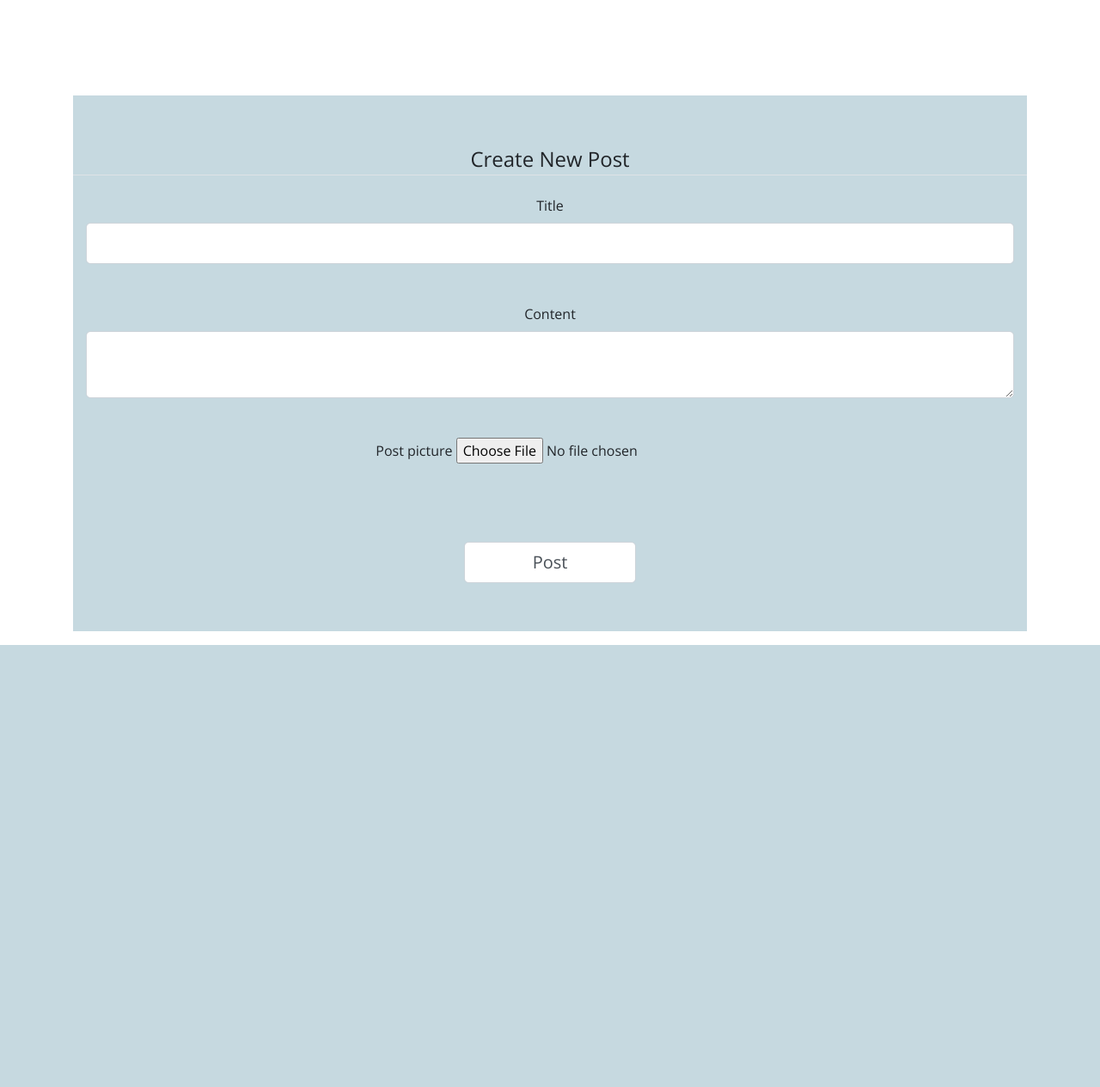
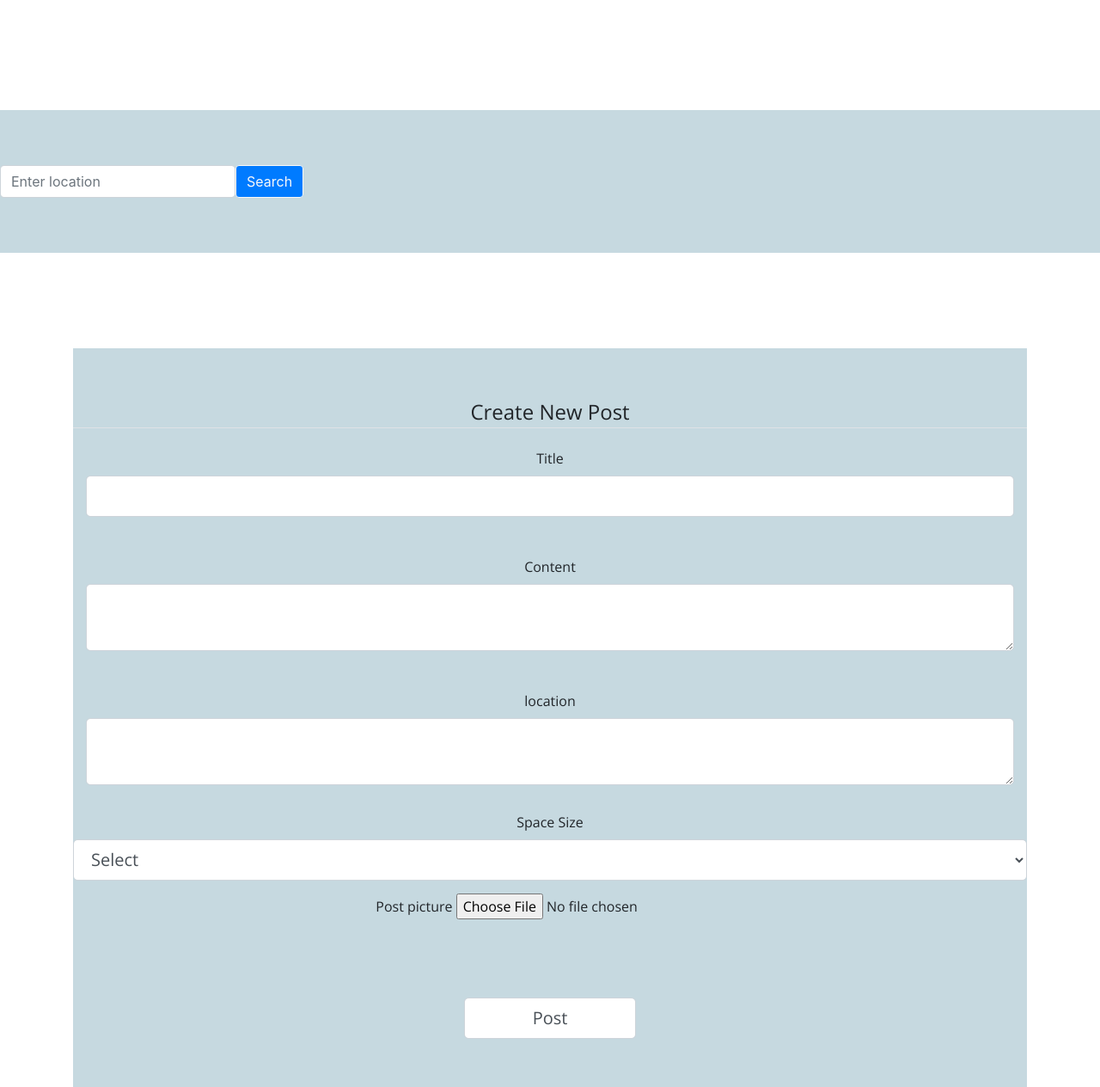
Before and after one commit to Jasmanji/Group5_Space4Less, a Flask app: page /post in a window 1280 px wide. Shown: the part 50-1314 px from the top of the page at 86% size. Before the commit the page ends 800 px from the top, so only its background shows below. Run offline with Flask 2, Linux system fonts and the light colour scheme; a user stored in the database is signed in; some libraries are stand-ins or nearby versions.

Commit message:
search form added
its looking rough atm but it works for now!

```diff
--- a/app/main/forms.py
+++ b/app/main/forms.py
@@ -119,8 +119,11 @@ class PostForm(FlaskForm):
                         validators=[DataRequired()])
     content = TextAreaField('Content',
                             validators=[DataRequired()])
-    # location = TextAreaField('location', validators=[DataRequired()])
-    # space_size = StringField('space_size', validators=[DataRequired()])
+    location = TextAreaField('location', validators=[DataRequired()])
+    space_size = SelectField('Space Size', default=('0', 'Select'), choices=[('0', 'Select'), ('Extra Small', 'XS'),
+                                                                       ('Small', 'S'), ('Medium', 'M'),
+                                                                       ('Medium Large', 'ML'), ('Large', 'L'),
+                                                                       ('Extra Large', 'XL')])
     picture_for_posts = FileField('Post picture',
                                   validators=[FileAllowed(['jpg', 'png'])]
                                   )
--- a/app/main/routes.py
+++ b/app/main/routes.py
@@ -4,6 +4,7 @@ from flask import render_template, url_for, redirect, flash, Blueprint, request,
 import os
 import secrets
 from app import db
+from PIL import Image
 # we also need to import the forms
 from app.main.forms import LoginForm, RegistrationForm, UpdateAccountForm, PostForm
 from app.models import User, Post
@@ -36,6 +37,27 @@ bp_main = Blueprint('main', __name__)
 def home_page():
     posts = Post.query.all()
     return render_template('home.html', title='Home Page', posts=posts)
+
+
+# bp_main.route("/search", methods=['POST'])
+# def search():
+#    query = request.args('search')
+#   return render_template('search.html', title='Search', search=search)
+
+@bp_main.route('/search', methods=['POST', 'GET'])
+def search():
+    if request.method == 'POST':
+        term = request.form['search_term']
+        if term == "":
+            flash("Enter a location/size to search for")
+            return redirect('/')
+        results = Post.query.filter(Post.location.contains(term)).all()
+        if not results:
+            flash("No post found matching this data.")
+            return redirect('/')
+        return render_template('search.html', results=results)
+    else:
+        return redirect(url_for('main.home_page'))
 
 
 @bp_main.route("/signup", methods=['GET', 'POST'])
@@ -113,7 +135,10 @@ def saving_pictures_post(post_picture):
     post_image = hide_name + f_extension
     config = current_app.config
     post_path = os.path.join(config['POST_UPLOAD'], post_image)
-    post_picture.save(post_path)
+    output_size = (100, 100)
+    final = Image.open(post_picture)
+    final.thumbnail(output_size)
+    final.save(post_path)
     return post_image
 
 
@@ -124,11 +149,12 @@ def post():
     if form_post.validate_on_submit():
         if form_post.picture_for_posts.data:
             file = request.files['picture_for_posts']
-            print('1')
+
             pic = saving_pictures_post(file)
             form_post.picture_for_posts = pic
             post = Post(title=form_post.title.data, content=form_post.content.data,
-                        image=form_post.picture_for_posts,
+                        image=form_post.picture_for_posts, location=form_post.location.data,
+                        space_size=form_post.space_size.data,
                         author=current_user)
             db.session.add(post)
             db.session.commit()
@@ -137,8 +163,7 @@ def post():
     image = url_for('static', filename='post_pictures/' + str(form_post.picture_for_posts))
     return render_template('post.html', title='Post', content='content', image=image, form=form_post)
 
-# image = image
-# image=form_post.picture,
+
 @bp_main.route('/book')
 @login_required
 def book():
--- a/app/models.py
+++ b/app/models.py
@@ -5,7 +5,7 @@ from werkzeug.security import generate_password_hash, check_password_hash
 from datetime import datetime
 from app import db, login
 from flask_login import UserMixin
-
+# import flask_whooshalchemy as wa
 
 # function to get user by id
 @login.user_loader
@@ -51,8 +51,8 @@ class Post(db.Model):
     title = db.Column(db.String(30), nullable=False)
     date_posted = db.Column(db.DateTime, nullable=False, default=datetime.utcnow)
     image = db.Column(db.String(30), nullable=False, default='default.png')
-    # location = db.Column(db.String(50), nullable=False)
-    # space_size = db.Column(?) nullable=True
+    location = db.Column(db.String(50), nullable=False)
+    space_size = db.Column(db.String(15), nullable=True)
     content = db.Column(db.String(30), nullable=False)
     user_id = db.Column(db.Integer, ForeignKey('user.user_id'), nullable=False)
 
--- a/app/static/design.css
+++ b/app/static/design.css
@@ -42,7 +42,6 @@ form {
     padding-top: 5%;
     padding-bottom: 5%
 }
-
 
 /* Navbar CSS */
 * {
--- a/app/templates/home.html
+++ b/app/templates/home.html
@@ -6,8 +6,8 @@
         <p> Posted by <a href="#">{{ post.author.username }}</a> </p>
         <small> Date posted: {{ post.date_posted.strftime('%Y-%m-%d') }}</small>
         <p >{{ post.content }}</p>
-        <img alt= 'hello' src="{{ url_for('static', filename='post_pictures/' + post.image) }}
-">
+        <img alt= 'hello' src="{{ url_for('static', filename='post_pictures/' + post.image, width=50, height =50) }}">
+
 
 
     {% endfor %}
--- a/app/templates/layout.html
+++ b/app/templates/layout.html
@@ -74,6 +74,10 @@
     </nav>
 
 </header>
+<form class="form-inline ml-auto" action="search" method="post">
+    <input class="form-control" type="search" name="search_term" placeholder="Enter location">
+    <button type=submit class='btn btn-primary btn-outline-light'>Search</button>
+</form>
 
 <div class="container">
     {# in order to display the flash messages, we will put it at the top of each page so that you will see it no matter what page you are on #}
--- a/app/templates/post.html
+++ b/app/templates/post.html
@@ -17,6 +17,16 @@
                     {{ form.content(class="form-control form-control-lg") }}
                 </div>
                 <div class="form-group">
+                    {{ form.location.label(class="form-control-label") }}
+                    {{ form.location(class="form-control form-control-lg") }}
+                </div>
+                <div class="dropdownmenu">
+                    {{ form.space_size.label(class="form-control-label") }}
+                    <br>
+                    {{ form.space_size(class="form-control form-control-lg") }}
+                </div>
+
+                <div class="form-group">
                     {{ form.picture_for_posts.label() }}
                     {{ form.picture_for_posts(class="form-coltrol-file") }}
                 </div>
--- a/requirements.txt
+++ b/requirements.txt
@@ -1,3 +1,4 @@
+PIL
 Click==7.0
 Flask==1.1.1
 Flask-SQLAlchemy==2.4.1
```
Also changed, not shown: app/templates/search.html (added, +11 -0 lines), app/spaceless.db, app/static/post_pictures/0529d74294f4.png (added), app/static/post_pictures/b40ba08d44bf.png (added).
